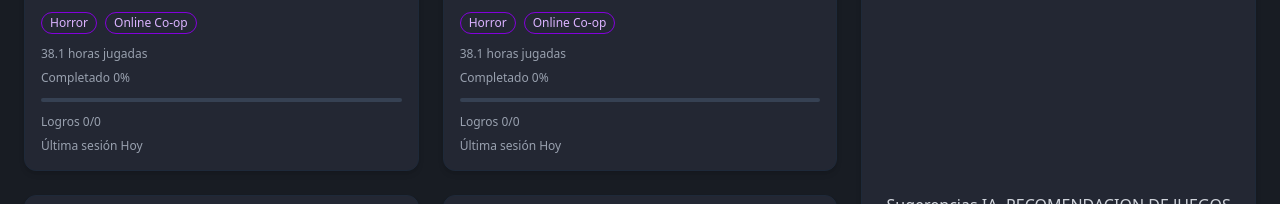
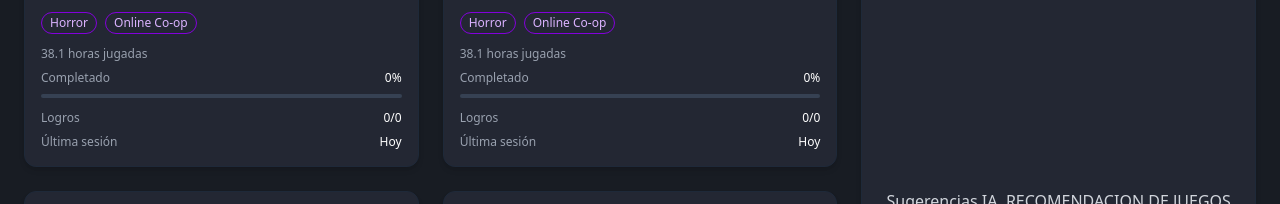
Before and after one commit to royandresdev/DashboardGaming, a React (Vite) app: page / in a window 1280 px wide. Shown: the part 564-768 px from the top of the page. Built offline with nearby package versions, Linux system fonts and the light colour scheme.

Commit message:
refactor: mejorar la presentación de información en el componente RecentGames

```diff
--- a/src/components/RecentGames.tsx
+++ b/src/components/RecentGames.tsx
@@ -22,16 +22,22 @@ const RecentGames: React.FC<Props> = ({ games }) => (
             {game.genres.map(g => <span key={g} className="bg-[#232733] text-xs text-purple-300 px-2 py-0.5 rounded-full border border-purple-700">{g}</span>)}
           </div>
           <div className="text-xs text-gray-400">{game.hoursPlayed} horas jugadas</div>
-          <div className="text-xs text-gray-400 mb-1">Completado {game.completed}%</div>
-          {/* Barra de porcentaje dentro de la card */}
+          <p className="text-xs text-gray-400 w-full flex items-center justify-between">
+            Completado <span className='text-white'>{game.completed}%</span>
+          </p>
+          {/* Barra de porcentaje */}
           <div className="w-full h-1 bg-gray-700 rounded-full overflow-hidden mb-1">
             <div
               className="h-full bg-pink-500 rounded-full transition-all"
               style={{ width: `${game.completed}%` }}
             />
           </div>
-          <div className="text-xs text-gray-400">Logros {game.achievements}/0</div>
-          <div className="text-xs text-gray-400">Última sesión {game.lastSession}</div>
+          <p className="text-xs text-gray-400 flex items-center justify-between">
+            Logros <span className='text-white'>{game.achievements}/0</span>
+          </p>
+          <p className="text-xs text-gray-400 flex items-center justify-between">
+            Última sesión <span className='text-white'>{game.lastSession}</span>
+          </p>
         </div>
       ))}
     </div>
```
